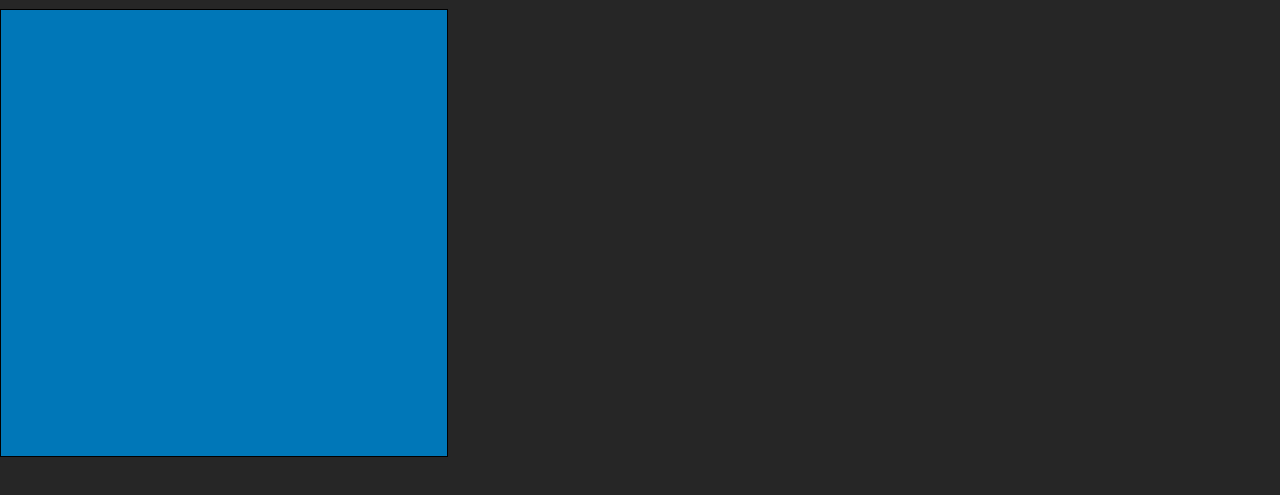
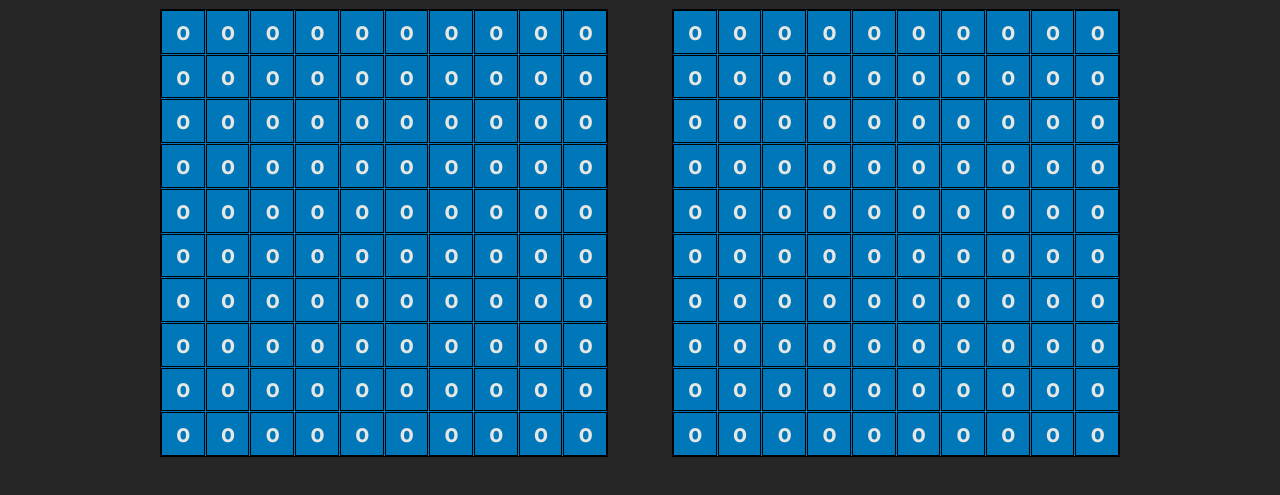
Before and after one commit to forkentiney/battleship, a website built with webpack: page src/template.html in a window 1280 px wide. Shown: the part 99-594 px from the top of the page. Built offline with nearby package versions, Linux system fonts and the light colour scheme; a web font is replaced by a local one.

Commit message:
Added player and computer boards

```diff
--- a/src/style.css
+++ b/src/style.css
@@ -21,8 +21,7 @@
   padding: 0px;
   border: 0px;
   font-size: 100%;
-  font-family: "Fira Sans", sans-serif;
-  font-weight: 400;
+  font-family: "Fira Sans", sans-serif; font-weight: 400;
   font-style: normal;
   box-sizing: border-box;
   color: inherit;
@@ -52,6 +51,13 @@ h1 {
 	font-weight: 900;
 }
 
+#gameboard {
+	display: flex;
+	flex-direction: row;
+	justify-content: center;
+	gap: 5vw;
+}
+
 .gameboard {
 	background-color: var(--surface-medium);
 	width: 35vw;
@@ -64,9 +70,15 @@ h1 {
 }
 
 .cell {
+	display: flex;
+	justify-content: center;
+	align-items: center;
 	aspect-ratio: 1 / 1;
+	font-weight: 900;
+	font-size: 24px;
+	border: 1px solid black;
 }
 
-.cell::hover {
-	background-color: var(--bg-light);
+.cell:hover {
+	background-color: var(--surface-dark);
 }
--- a/src/template.html
+++ b/src/template.html
@@ -17,107 +17,211 @@
 		</header>
 
 		<div id="body">
-			<div class="gameboard">
-				<div class="cell"></div>
-				<div class="cell"></div>
-				<div class="cell"></div>
-				<div class="cell"></div>
-				<div class="cell"></div>
-				<div class="cell"></div>
-				<div class="cell"></div>
-				<div class="cell"></div>
-				<div class="cell"></div>
-				<div class="cell"></div>
-				<div class="cell"></div>
-				<div class="cell"></div>
-				<div class="cell"></div>
-				<div class="cell"></div>
-				<div class="cell"></div>
-				<div class="cell"></div>
-				<div class="cell"></div>
-				<div class="cell"></div>
-				<div class="cell"></div>
-				<div class="cell"></div>
-				<div class="cell"></div>
-				<div class="cell"></div>
-				<div class="cell"></div>
-				<div class="cell"></div>
-				<div class="cell"></div>
-				<div class="cell"></div>
-				<div class="cell"></div>
-				<div class="cell"></div>
-				<div class="cell"></div>
-				<div class="cell"></div>
-				<div class="cell"></div>
-				<div class="cell"></div>
-				<div class="cell"></div>
-				<div class="cell"></div>
-				<div class="cell"></div>
-				<div class="cell"></div>
-				<div class="cell"></div>
-				<div class="cell"></div>
-				<div class="cell"></div>
-				<div class="cell"></div>
-				<div class="cell"></div>
-				<div class="cell"></div>
-				<div class="cell"></div>
-				<div class="cell"></div>
-				<div class="cell"></div>
-				<div class="cell"></div>
-				<div class="cell"></div>
-				<div class="cell"></div>
-				<div class="cell"></div>
-				<div class="cell"></div>
-				<div class="cell"></div>
-				<div class="cell"></div>
-				<div class="cell"></div>
-				<div class="cell"></div>
-				<div class="cell"></div>
-				<div class="cell"></div>
-				<div class="cell"></div>
-				<div class="cell"></div>
-				<div class="cell"></div>
-				<div class="cell"></div>
-				<div class="cell"></div>
-				<div class="cell"></div>
-				<div class="cell"></div>
-				<div class="cell"></div>
-				<div class="cell"></div>
-				<div class="cell"></div>
-				<div class="cell"></div>
-				<div class="cell"></div>
-				<div class="cell"></div>
-				<div class="cell"></div>
-				<div class="cell"></div>
-				<div class="cell"></div>
-				<div class="cell"></div>
-				<div class="cell"></div>
-				<div class="cell"></div>
-				<div class="cell"></div>
-				<div class="cell"></div>
-				<div class="cell"></div>
-				<div class="cell"></div>
-				<div class="cell"></div>
-				<div class="cell"></div>
-				<div class="cell"></div>
-				<div class="cell"></div>
-				<div class="cell"></div>
-				<div class="cell"></div>
-				<div class="cell"></div>
-				<div class="cell"></div>
-				<div class="cell"></div>
-				<div class="cell"></div>
-				<div class="cell"></div>
-				<div class="cell"></div>
-				<div class="cell"></div>
-				<div class="cell"></div>
-				<div class="cell"></div>
-				<div class="cell"></div>
-				<div class="cell"></div>
-				<div class="cell"></div>
-				<div class="cell"></div>
-				<div class="cell"></div>
-				<div class="cell"></div>
+			<div id="gameboard">
+				<div class="gameboard">
+					<div class="cell">o</div>
+					<div class="cell">o</div>
+					<div class="cell">o</div>
+					<div class="cell">o</div>
+					<div class="cell">o</div>
+					<div class="cell">o</div>
+					<div class="cell">o</div>
+					<div class="cell">o</div>
+					<div class="cell">o</div>
+					<div class="cell">o</div>
+					<div class="cell">o</div>
+					<div class="cell">o</div>
+					<div class="cell">o</div>
+					<div class="cell">o</div>
+					<div class="cell">o</div>
+					<div class="cell">o</div>
+					<div class="cell">o</div>
+					<div class="cell">o</div>
+					<div class="cell">o</div>
+					<div class="cell">o</div>
+					<div class="cell">o</div>
+					<div class="cell">o</div>
+					<div class="cell">o</div>
+					<div class="cell">o</div>
+					<div class="cell">o</div>
+					<div class="cell">o</div>
+					<div class="cell">o</div>
+					<div class="cell">o</div>
+					<div class="cell">o</div>
+					<div class="cell">o</div>
+					<div class="cell">o</div>
+					<div class="cell">o</div>
+					<div class="cell">o</div>
+					<div class="cell">o</div>
+					<div class="cell">o</div>
+					<div class="cell">o</div>
+					<div class="cell">o</div>
+					<div class="cell">o</div>
+					<div class="cell">o</div>
+					<div class="cell">o</div>
+					<div class="cell">o</div>
+					<div class="cell">o</div>
+					<div class="cell">o</div>
+					<div class="cell">o</div>
+					<div class="cell">o</div>
+					<div class="cell">o</div>
+					<div class="cell">o</div>
+					<div class="cell">o</div>
+					<div class="cell">o</div>
+					<div class="cell">o</div>
+					<div class="cell">o</div>
+					<div class="cell">o</div>
+					<div class="cell">o</div>
+					<div class="cell">o</div>
+					<div class="cell">o</div>
+					<div class="cell">o</div>
+					<div class="cell">o</div>
+					<div class="cell">o</div>
+					<div class="cell">o</div>
+					<div class="cell">o</div>
+					<div class="cell">o</div>
+					<div class="cell">o</div>
+					<div class="cell">o</div>
+					<div class="cell">o</div>
+					<div class="cell">o</div>
+					<div class="cell">o</div>
+					<div class="cell">o</div>
+					<div class="cell">o</div>
+					<div class="cell">o</div>
+					<div class="cell">o</div>
+					<div class="cell">o</div>
+					<div class="cell">o</div>
+					<div class="cell">o</div>
+					<div class="cell">o</div>
+					<div class="cell">o</div>
+					<div class="cell">o</div>
+					<div class="cell">o</div>
+					<div class="cell">o</div>
+					<div class="cell">o</div>
+					<div class="cell">o</div>
+					<div class="cell">o</div>
+					<div class="cell">o</div>
+					<div class="cell">o</div>
+					<div class="cell">o</div>
+					<div class="cell">o</div>
+					<div class="cell">o</div>
+					<div class="cell">o</div>
+					<div class="cell">o</div>
+					<div class="cell">o</div>
+					<div class="cell">o</div>
+					<div class="cell">o</div>
+					<div class="cell">o</div>
+					<div class="cell">o</div>
+					<div class="cell">o</div>
+					<div class="cell">o</div>
+					<div class="cell">o</div>
+					<div class="cell">o</div>
+					<div class="cell">o</div>
+					<div class="cell">o</div>
+					<div class="cell">o</div>
+				</div>
+				<div class="gameboard">
+					<div class="cell">o</div>
+					<div class="cell">o</div>
+					<div class="cell">o</div>
+					<div class="cell">o</div>
+					<div class="cell">o</div>
+					<div class="cell">o</div>
+					<div class="cell">o</div>
+					<div class="cell">o</div>
+					<div class="cell">o</div>
+					<div class="cell">o</div>
+					<div class="cell">o</div>
+					<div class="cell">o</div>
+					<div class="cell">o</div>
+					<div class="cell">o</div>
+					<div class="cell">o</div>
+					<div class="cell">o</div>
+					<div class="cell">o</div>
+					<div class="cell">o</div>
+					<div class="cell">o</div>
+					<div class="cell">o</div>
+					<div class="cell">o</div>
+					<div class="cell">o</div>
+					<div class="cell">o</div>
+					<div class="cell">o</div>
+					<div class="cell">o</div>
+					<div class="cell">o</div>
+					<div class="cell">o</div>
+					<div class="cell">o</div>
+					<div class="cell">o</div>
+					<div class="cell">o</div>
+					<div class="cell">o</div>
+					<div class="cell">o</div>
+					<div class="cell">o</div>
+					<div class="cell">o</div>
+					<div class="cell">o</div>
+					<div class="cell">o</div>
+					<div class="cell">o</div>
+					<div class="cell">o</div>
+					<div class="cell">o</div>
+					<div class="cell">o</div>
+					<div class="cell">o</div>
+					<div class="cell">o</div>
+					<div class="cell">o</div>
+					<div class="cell">o</div>
+					<div class="cell">o</div>
+					<div class="cell">o</div>
+					<div class="cell">o</div>
+					<div class="cell">o</div>
+					<div class="cell">o</div>
+					<div class="cell">o</div>
+					<div class="cell">o</div>
+					<div class="cell">o</div>
+					<div class="cell">o</div>
+					<div class="cell">o</div>
+					<div class="cell">o</div>
+					<div class="cell">o</div>
+					<div class="cell">o</div>
+					<div class="cell">o</div>
+					<div class="cell">o</div>
+					<div class="cell">o</div>
+					<div class="cell">o</div>
+					<div class="cell">o</div>
+					<div class="cell">o</div>
+					<div class="cell">o</div>
+					<div class="cell">o</div>
+					<div class="cell">o</div>
+					<div class="cell">o</div>
+					<div class="cell">o</div>
+					<div class="cell">o</div>
+					<div class="cell">o</div>
+					<div class="cell">o</div>
+					<div class="cell">o</div>
+					<div class="cell">o</div>
+					<div class="cell">o</div>
+					<div class="cell">o</div>
+					<div class="cell">o</div>
+					<div class="cell">o</div>
+					<div class="cell">o</div>
+					<div class="cell">o</div>
+					<div class="cell">o</div>
+					<div class="cell">o</div>
+					<div class="cell">o</div>
+					<div class="cell">o</div>
+					<div class="cell">o</div>
+					<div class="cell">o</div>
+					<div class="cell">o</div>
+					<div class="cell">o</div>
+					<div class="cell">o</div>
+					<div class="cell">o</div>
+					<div class="cell">o</div>
+					<div class="cell">o</div>
+					<div class="cell">o</div>
+					<div class="cell">o</div>
+					<div class="cell">o</div>
+					<div class="cell">o</div>
+					<div class="cell">o</div>
+					<div class="cell">o</div>
+					<div class="cell">o</div>
+					<div class="cell">o</div>
+					<div class="cell">o</div>
+				</div>
 			</div>
 		</div>
 	</body>
```
